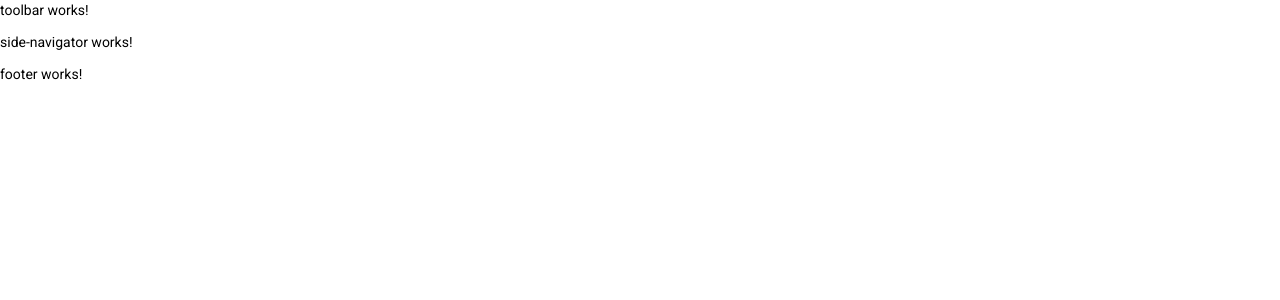
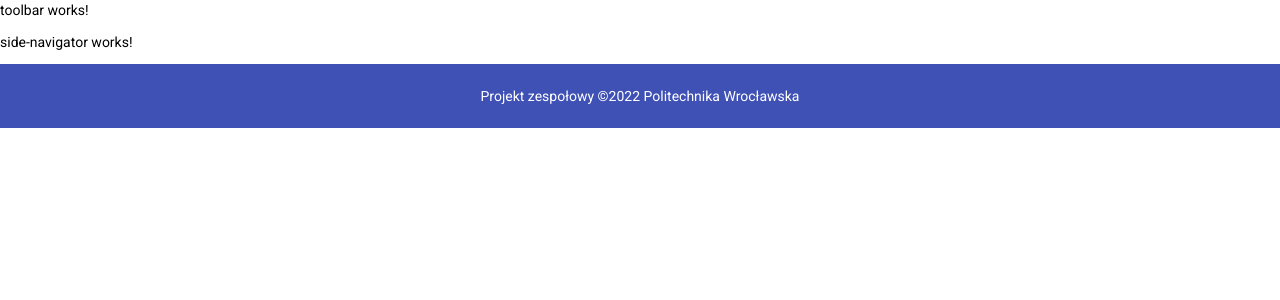
Before and after one commit to Kacper-Sleziak/Polling_App, an Angular app in the folder frontend/polling_app/: page / in a window 1280 px wide. Shown: the top 300 px of the page. Built offline with nearby package versions, Linux system fonts and the light colour scheme.

Commit message:
Adjust FooterComponent

```diff
--- a/frontend/polling_app/src/app/components/shared-components/footer/footer.component.css
+++ b/frontend/polling_app/src/app/components/shared-components/footer/footer.component.css
@@ -0,0 +1,9 @@
+.footer{
+    display: flex;
+    background-color: rgb(63, 81, 181);
+    color: white;
+    justify-content: center;
+    align-items: center;
+    height: 64px;
+    width: 100%;
+}
--- a/frontend/polling_app/src/app/components/shared-components/footer/footer.component.html
+++ b/frontend/polling_app/src/app/components/shared-components/footer/footer.component.html
@@ -1 +1 @@
-<p>footer works!</p>
+<footer class="footer">Projekt zespołowy ©2022 Politechnika Wrocławska</footer>
```
